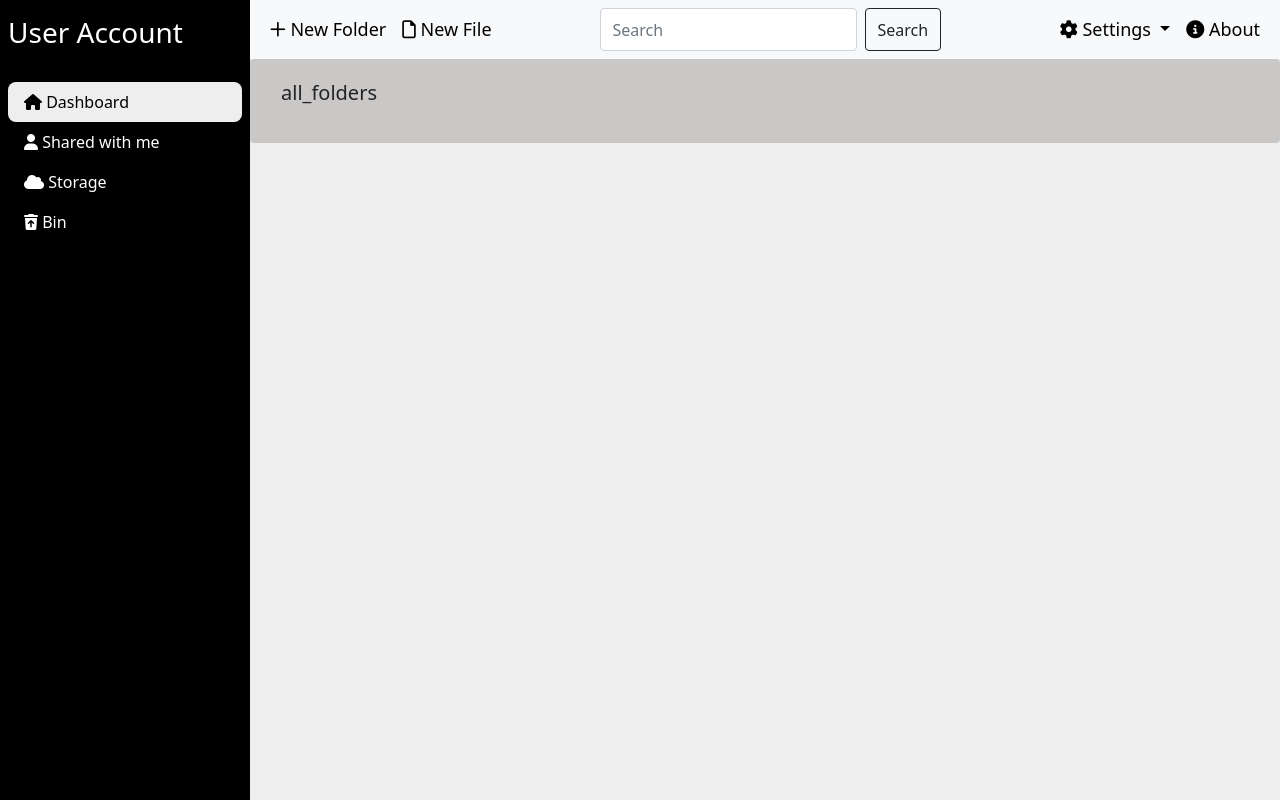
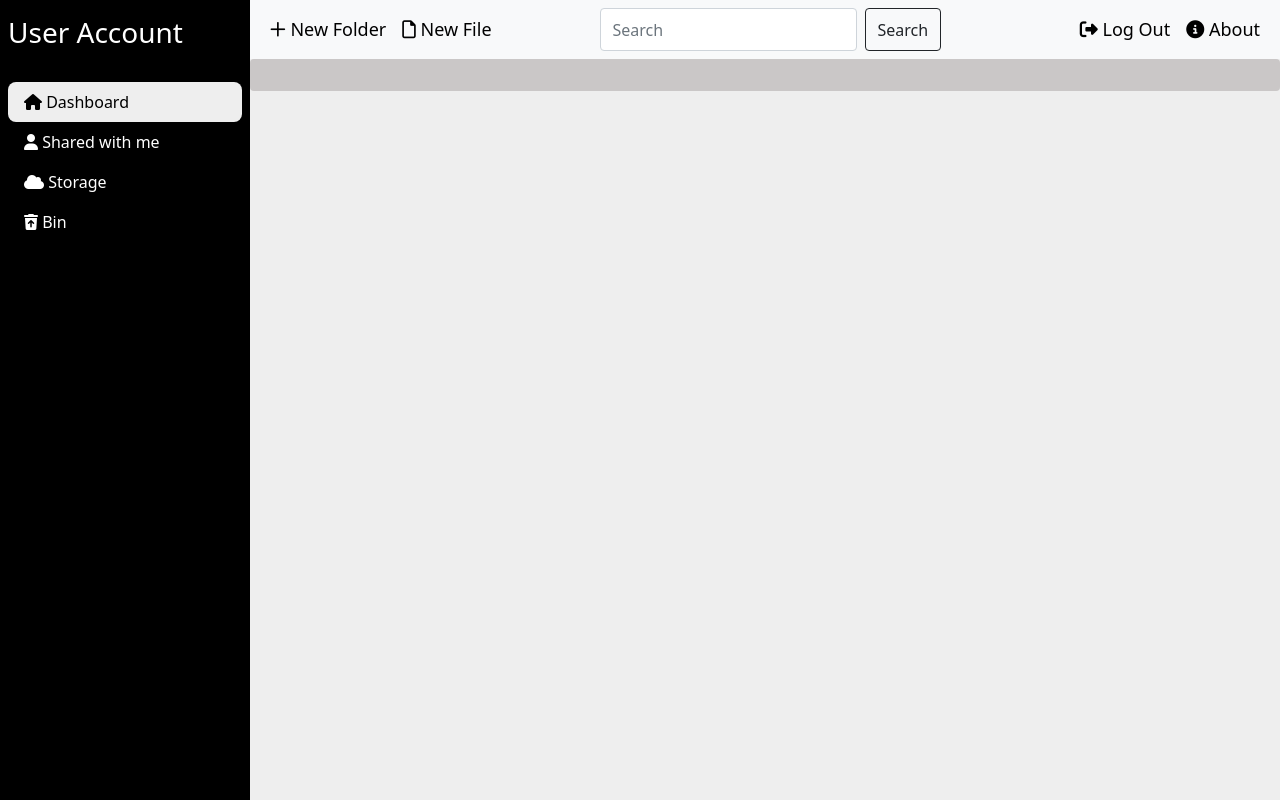
Before and after one commit to Grey-Hat-Guy/Hybrid_Alg, a Flask app: page /dashboard in a window 1280 px wide. Run offline with Flask 3, Linux system fonts and the light colour scheme; data that the repository does not hold is empty; some libraries are stand-ins or nearby versions.

Commit message:
Committed Aagiduchu

```diff
--- a/app.py
+++ b/app.py
@@ -121,10 +121,8 @@
     filename = request.form.get("filename")
     parentFolder = request.form.get("parentKey")
     parentFolder = os.path.join(BASE_DIR, parentFolder)
-    print(parentFolder)
 
     file = request.files["file"]
-    print(file)
 
     # change extension to original extension
     originalFileExtension = os.path.splitext(file.filename)[1]
@@ -134,22 +132,21 @@
         return jsonify({"error": f"File {newFilename} already exists"}), 400
 
     # Save the uploaded file
-    print(file.filename)
-    file_path = os.path.join(parentFolder, file.filename)
+    file_path = os.path.join(parentFolder, newFilename)
     print(file_path)
     file.save(file_path)
 
     # Call the main function from test.py and pass the uploaded file as a parameter
-    encrypted_file_path = test.main(file_path)
-    print(encrypted_file_path)
+    encrypted_file_path = test.main(file_path, newFilename)
 
     # Get the filename from the encrypted file path
     encrypted_filename = os.path.basename(encrypted_file_path)
-    print(encrypted_filename)
 
     # Move the encrypted file to the parentFolder path
     encrypted_file_dest = os.path.join(parentFolder, encrypted_filename)
     shutil.move(encrypted_file_path, encrypted_file_dest)
+
+    os.remove(file_path)
 
     return jsonify({"filename": encrypted_filename})
 
@@ -179,6 +176,24 @@
     except Exception as e:
         return jsonify(success=False, error=str(e))
 
+# @app.route('/delete-folder', methods=['POST'])
+# def delete_folder():
+#     data = request.get_json()
+#     parentFolder = data['folder_path']
+#     folder_name = data['folderName']
+#     folder_path = os.path.join(parentFolder, folder_name)
+#     bin_folder_path = os.path.join(os.path.dirname(parentFolder), 'bin')
+
+#     try:
+#         if not os.path.exists(bin_folder_path):
+#             os.makedirs(bin_folder_path)
+#         # if folder_path == parentFolder:
+#         #     return jsonify(success=False, error="Cannot delete 'all_folders' folder")
+#         shutil.move(folder_path, bin_folder_path)
+#         return jsonify(success=True)
+#     except Exception as e:
+#         return jsonify(success=False, error=str(e))
+
 @app.route('/delete-folder', methods=['POST'])
 def delete_folder():
     data = request.get_json()
@@ -188,8 +203,12 @@
     bin_folder_path = os.path.join(os.path.dirname(parentFolder), 'bin')
 
     try:
+        if folder_name == "bin":
+            return jsonify(success=True, error="Cannot delete 'bin' folder")
+
         if not os.path.exists(bin_folder_path):
             os.makedirs(bin_folder_path)
+
         shutil.move(folder_path, bin_folder_path)
         return jsonify(success=True)
     except Exception as e:
--- a/static/files/js/helper.js
+++ b/static/files/js/helper.js
@@ -17,10 +17,103 @@
   });
 }
 
+// async function showFolders(folderkey) {
+//   const basefolderkey = "all_folders";
+//   const res = await fetch("/getallFiles?folderkey=" + folderkey);
+//   const icons = {
+//     doc: "fa-file-word",
+//     docx: "fa-file-word",
+//     txt: "fa-file",
+//     pdf: "fa-file-pdf",
+//     jpg: "fa-image",
+//     png: "fa-image",
+//     gif: "fa-image",
+//     py: "fa-file-code"
+//   };
+
+//   if (res.status === 200) {
+//     const folders = await res.json();
+//     folderContainer.innerHTML = "";
+
+//     folders.forEach(({ name: folderName, isdir }) => {
+//       const ext = folderName.split(".").pop();
+
+//       const folderUrl = "/folders/" + folderName;
+//       const folderLink = document.createElement("a");
+//       folderLink.href = "#";
+//       folderLink.addEventListener("click", function (e) {
+//         if (!isdir) {
+//           fileurl =
+//             "/viewFile?filename=" +
+//             folderName +
+//             "&parentKey=" +
+//             localStorage.getItem("folderPath");
+
+//           window.open(fileurl, "_blank");
+//           return;
+//         }
+//         if (!localStorage.getItem("folderPath")) {
+//           localStorage.setItem(
+//             "folderPath",
+//             localStorage.getItem("folderPath") + "/" + folderName
+//           );
+//         } else {
+//           let prev_folderPath = localStorage.getItem("folderPath");
+//           localStorage.setItem(
+//             "folderPath",
+//             prev_folderPath + "/" + folderName
+//           );
+//         }
+//         let folderPath = localStorage.getItem("folderPath");
+//         showFolders(folderPath);
+//       });
+
+//       const folder_path = localStorage.getItem("folderPath");
+
+//       const folderDiv = document.createElement("div");
+//       folderDiv.classList.add("folder");
+
+//       folderLink.textContent = folderName;
+//       folderLink.classList.add("folder-link");
+//       const folderIcon = document.createElement("i");
+//       folderIcon.classList.add("fa-solid");
+//       folderIcon.classList.add(icons[ext] ? icons[ext] : "fa-folder");
+//       folderLink.insertBefore(folderIcon, folderLink.firstChild);
+//       folderDiv.appendChild(folderLink);
+
+//       const iconContainer = document.createElement("div");
+//       iconContainer.classList.add("icon-container");
+
+//       const renameIcon = document.createElement('i');
+//       renameIcon.classList.add('fa-solid', 'fa-pen-to-square', 'rename-icon');
+//       renameIcon.setAttribute('data-folder', folderName);
+//       renameIcon.addEventListener('click', function (event) {
+//         renameFolder(event, folder_path)
+//       });
+//       iconContainer.appendChild(renameIcon);
+
+//       const deleteIcon = document.createElement('i');
+//       deleteIcon.classList.add('fa-solid', 'fa-trash', 'delete-icon');
+//       deleteIcon.setAttribute('data-folder', folderName);
+//       deleteIcon.addEventListener('click', function (event) {
+//         deleteFolder(event, folder_path)
+//       });
+//       iconContainer.appendChild(deleteIcon);
+
+//       folderDiv.appendChild(iconContainer);
+
+//       folderContainer.appendChild(folderDiv);
+//     });
+//   } else {
+//     console.error("Error loading folders:", folders.status);
+//     alert("Error loading folders.");
+//   }
+//   createBreadcrumb();
+// }
+
 async function showFolders(folderkey) {
   const basefolderkey = "all_folders";
   const res = await fetch("/getallFiles?folderkey=" + folderkey);
-  // console.log(folderkey);
   const icons = {
     doc: "fa-file-word",
     docx: "fa-file-word",
@@ -33,11 +126,12 @@
 
   if (res.status === 200) {
     const folders = await res.json();
-    // console.log(folders);
     folderContainer.innerHTML = "";
+
     folders.forEach(({ name: folderName, isdir }) => {
       const ext = folderName.split(".").pop();
 
+      if (isdir || ext === "enc") {
         const folderUrl = "/folders/" + folderName;
         const folderLink = document.createElement("a");
         folderLink.href = "#";
@@ -52,6 +146,7 @@
             window.open(fileurl, "_blank");
             return;
           }
+
           if (!localStorage.getItem("folderPath")) {
             localStorage.setItem(
               "folderPath",
@@ -103,6 +198,7 @@
         folderDiv.appendChild(iconContainer);
 
         folderContainer.appendChild(folderDiv);
+      }
     });
   } else {
     console.error("Error loading folders:", folders.status);
@@ -110,6 +206,8 @@
   }
   createBreadcrumb();
 }
+
+
 
 
 function renameFolder(event, folder_path) {
--- a/templates/dashboard.html
+++ b/templates/dashboard.html
@@ -117,18 +117,10 @@
               </form>
             </ul>
             <ul class="navbar-nav ml-auto mb-2 mb-lg-0">
-              <li class="nav-item dropdown">
-                <a class="nav-link dropdown-toggle" href="#" id="settingsDropdown" role="button"
-                  data-bs-toggle="dropdown" aria-expanded="false">
-                  <i class="fa fa-cog"></i> Settings
-                </a>
-                <ul class="dropdown-menu" aria-labelledby="settingsDropdown">
-                  <li>
-                    <a class="dropdown-item" href="#">Reset Password</a>
-                  </li>
-                  <li><a class="dropdown-item" href="{{ url_for('logout') }}">Log Out</a></li>
-                </ul>
+              <li class="nav-item">
+                <a class="nav-link" href="{{ url_for('logout') }}"><i class="fas fa-sign-out-alt"></i> Log Out</a>
               </li>
+
               <li class="nav-item">
                 <a class="nav-link" href="#"><i class="fas fa-circle-info"></i> About</a>
               </li>
@@ -257,17 +249,8 @@
               </form>
             </ul>
             <ul class="navbar-nav ml-auto mb-2 mb-lg-0">
-              <li class="nav-item dropdown">
-                <a class="nav-link dropdown-toggle" href="#" id="settingsDropdown" role="button"
-                  data-bs-toggle="dropdown" aria-expanded="false">
-                  <i class="fa fa-cog"></i> Settings
-                </a>
-                <ul class="dropdown-menu" aria-labelledby="settingsDropdown">
-                  <li>
-                    <a class="dropdown-item" href="#">Reset Password</a>
-                  </li>
-                  <li><a class="dropdown-item" href="#">Log Out</a></li>
-                </ul>
+              <li class="nav-item">
+                <a class="nav-link" href="{{ url_for('logout') }}"><i class="fas fa-sign-out-alt"></i> Log Out</a>
               </li>
               <li class="nav-item">
                 <a class="nav-link" href="#"><i class="fas fa-circle-info"></i> About</a>
@@ -276,25 +259,7 @@
           </div>
         </div>
       </nav>
-      <!-- <ul id="binFoldersList">
-        {% for folder in folders %}
-        {% endfor %}
-      </ul> -->
       <div id="binFoldersList">
-        <!-- {% if bin_folders %}
-        <ul>
-          {% for folder in bin_folders %}
-          <li>
-            <a href="#">
-              <i class="fa-solid fa-folder"></i>
-              {{ folder }}
-            </a>
-          </li>
-          {% endfor %}
-        </ul>
-        {% else %}
-        <p>No bin folders found.</p>
-        {% endif %} -->
       </div>
     </div>
   </div>
```
Also changed, not shown: test.py (+5 -8 lines), 2 other files. Lines whose indentation alone changed are shown as unchanged.
